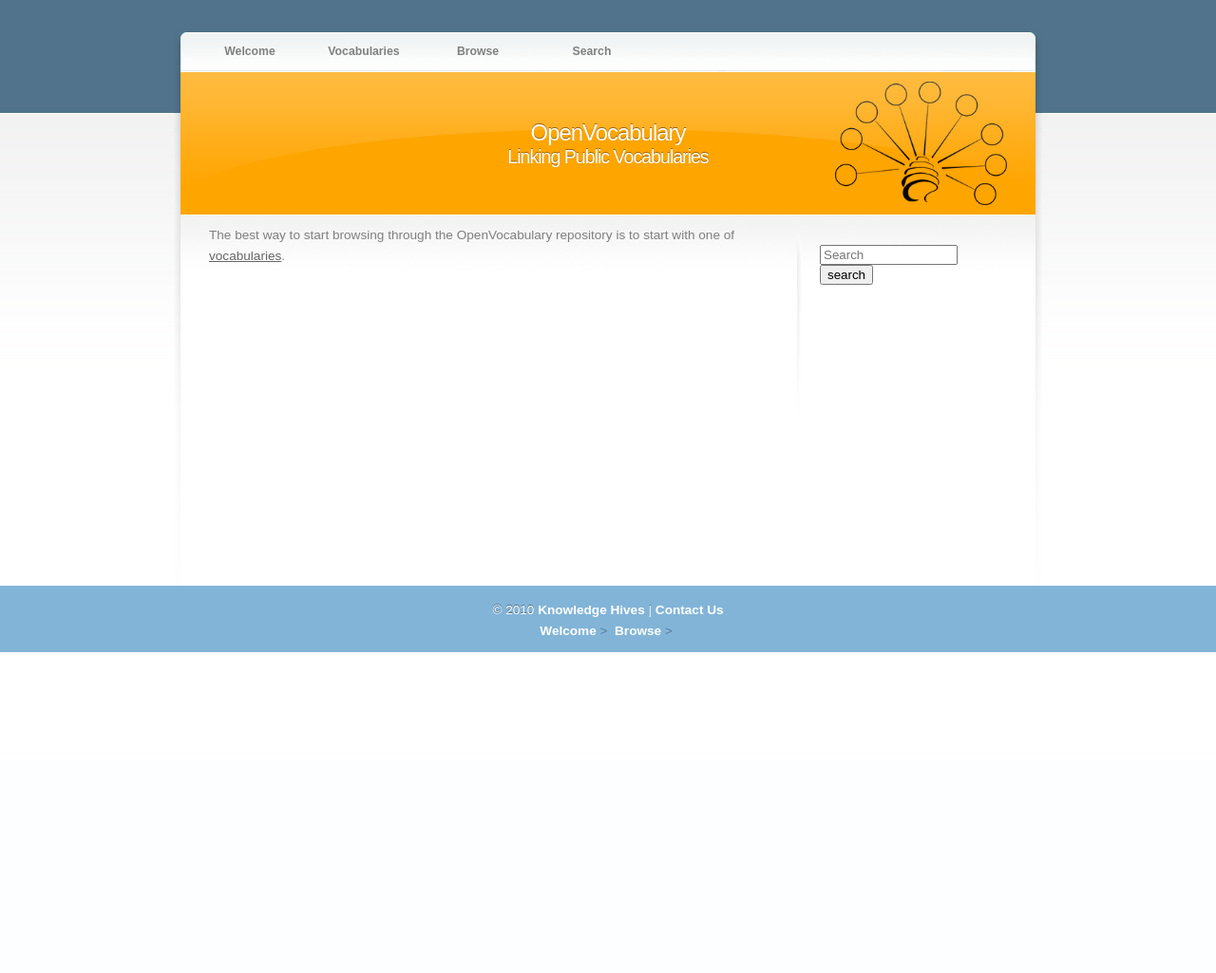
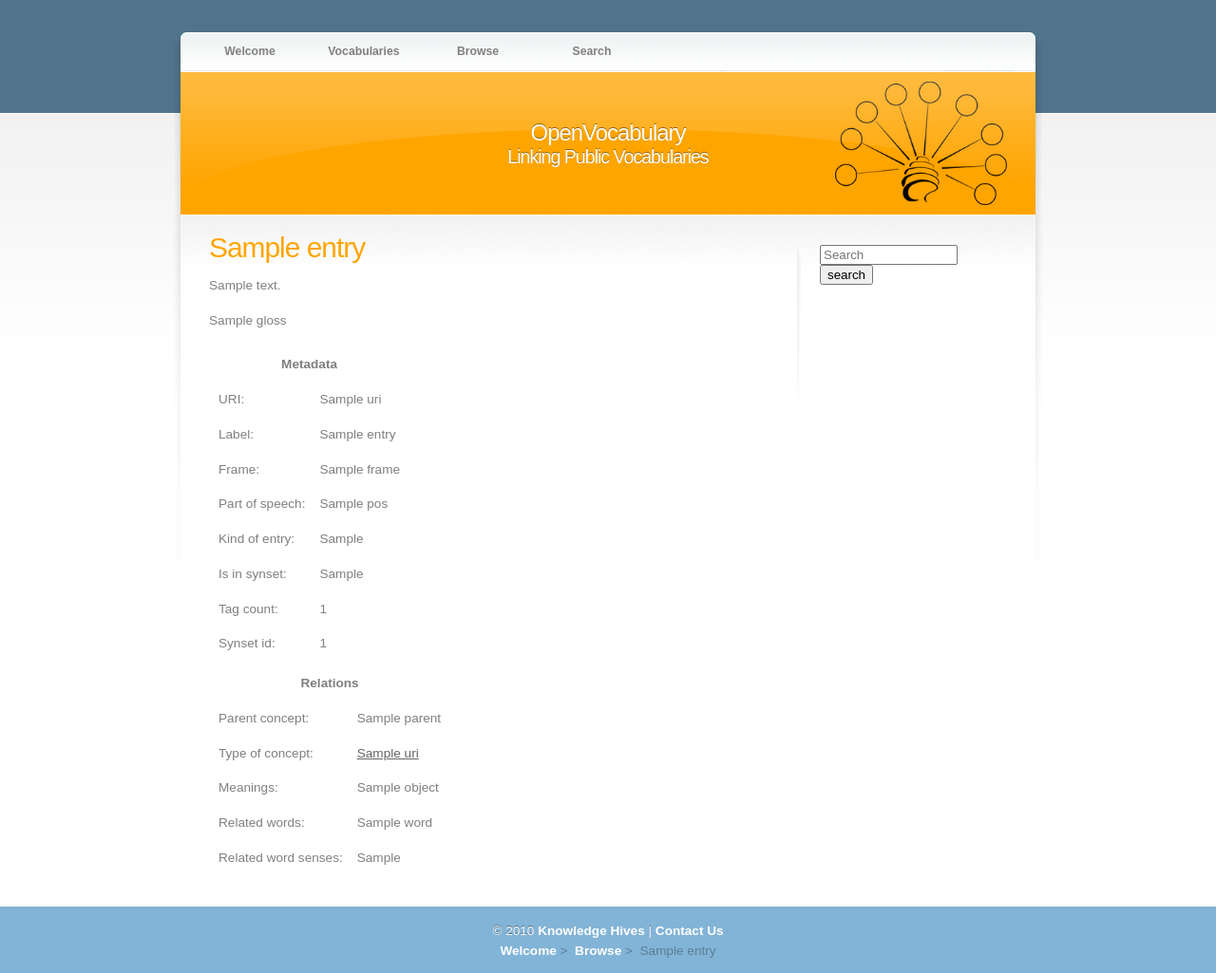
Before and after one commit to knowledgehives-opensource/openvocabulary, a Django app: template ov/templates/basic/lookup.html in a window 1280 px wide. Shown: the whole page at 95% size. Before the commit the page ends 687 px from the top, so only its background shows below. Run offline with Django 3.2, Linux system fonts and the light colour scheme; the template is opened without the code that fills it: most values are stand-ins (such as "Sample title", 1, 10 or a date in 2020).

Commit message:
lookup works

```diff
--- a/ov/templates/basic/lookup.html
+++ b/ov/templates/basic/lookup.html
@@ -1,16 +1,142 @@
 {% extends "basic/template.html" %}
+{% load extras %}
 
-{% block page_title %}OpenVocabulary.info | Browse Vocabularies{% endblock %}
+{% block page_title %}OpenVocabulary.info | {% if entry %}{{ entry.get_label }}{% else %}Browse Vocabularies{% endif %}{% endblock %}
 
 {% block page_content %}
-	The best way to start browsing through the OpenVocabulary repository is to start with one of <a href="/vocabularies/" rel="self" title="Vocabularies">vocabularies</a>.
+	{% if entry %}
+		<div class="oventry">
+			<h1>{{ entry.get_label }}</h1>
+			{% if entry.description %}
+				<p class="description">{% autoescape off %}
+					{{ entry.description }}
+				{% endautoescape %}</p>
+			{% endif %}
+			{% if entry.gloss %}
+				<p class="gloss">{% autoescape off %}
+					{{ entry.gloss }}
+				{% endautoescape %}</p>
+			{% endif %}
+
+			<table border="0" cellspacing="5" cellpadding="5">
+				<tr><th colspan='2'>Metadata</th></tr>
+				<tr><td>URI:</td><td>{{ entry.uri }}</td></tr>
+				{% if entry.scheme %}
+					<tr><td>In scheme:</td><td><a href="/vocabularies?uri={{ entry.context.uri }}" title="Show scheme {{ entry.context.label }}">{{ entry.context }}</a></td></tr>
+				{% endif %}
+				{% if entry.label  %}
+					<tr><td>Label:</td><td>{{ entry.label }}</td></tr>
+				{% endif %}
+				{% if entry.lexical_form  %}
+					<tr><td>Lexical form:</td><td>{{ entry.lexical_form }}</td></tr>
+				{% endif %}
+				{% if entry.frame %}
+					<tr><td>Frame:</td><td>{{ entry.frame }}</td></tr>
+				{% endif %}
+				{% if entry.pos %}
+					<tr><td>Part of speech:</td><td>{{ entry.pos|expand_dict:'DICT_PART_OF_SPEECH' }}</td></tr>
+				{% endif %}
+				{% if entry.type_tag %}
+					<tr><td>Kind of entry:</td><td>{{ entry.type_tag|capfirst }}</td></tr>
+				{% endif %}
+				{% if entry.in_synset %}
+					<tr><td>Is in synset:</td><td>{{ entry.in_synset|create_entry_anchor:'Show related synset' }}</td></tr>
+				{% endif %}
+				{% if entry.tag_count %}
+					<tr><td>Tag count:</td><td>{{ entry.tag_count }}</td></tr>
+				{% endif %}
+				{% if entry.synset_id %}
+					<tr><td>Synset id:</td><td>{{ entry.synset_id }}</td></tr>
+				{% endif %}
+
+			</table>
+
+			{# Relations to other entries #}
+
+			<table border="0" cellspacing="5" cellpadding="5">
+				<tr><th colspan='2'>Relations</th></tr>
+				{% if entry.parent %}
+				<tr><td>Parent concept:</td><td>{{ entry.parent|create_entry_anchor:'Show parent concept' }}</td></tr>
+				{% endif %}
+				{% for type in entry.types.all  %}
+					{% if forloop.first %}
+					<tr><td rowspan="{{ entry.types|length }}">Type of concept:</td>
+					{% endif %}
+					<td><a href="{{ type.uri }}" title="Get more info about this type of concepts">{{ type.uri }}</a></td>
+					{% if forloop.first %}
+					</tr>
+					{% endif %}
+				{% endfor %}
+				{% if entry.relations %}
+					{% for ref in entry|list_entry_relations %}
+						<tr><td>{{ ref.relation|expand_dict:'DICT_ENTRY_RELATION_TYPES' }}</td><td>{{ ref.object|create_entry_anchor:'show relation' }}</td></tr>
+					{% endfor %}
+				{% endif %}
+				{% for meaning in entry.meanings.all  %}
+					{% if forloop.first %}
+					<tr><td rowspan="{{ entry.meanings|length }}">Meanings:</td>
+					{% endif %}
+					<td>{{ ref.object|create_entry_anchor:'Show relation' }}</td>
+					{% if forloop.first %}
+					</tr>
+					{% endif %}
+				{% endfor %}
+				{% for word in entry.words.all %}
+					{% if forloop.first %}
+					<tr><td rowspan="{{ entry.words|length }}">Related words:</td>
+					{% endif %}
+					<td>{{ word|create_entry_anchor:'Show related words' }}</td>
+					{% if forloop.first %}
+					</tr>
+					{% endif %}
+				{% endfor %}
+				{% for word_sense in entry.word_senses.all %}
+					{% if forloop.first %}
+					<tr><td rowspan="{{ entry.word_senses|length }}">Related word senses:</td>
+					{% endif %}
+					<td>{{ word_sense|create_entry_anchor:'Show related word senses' }}</td>
+					{% if forloop.first %}
+					</tr>
+					{% endif %}
+				{% endfor %}
+				{% if entry.triples %}
+					{% for ref in entry|list_entry_triples %}
+						<tr>
+							<td><a href="{{ ref.predicate.uri }}" title="See more information about {{ ref.predicate.label }} predicate">{{ ref.predicate.label }}</a></td>
+							<td>
+								{% if ref.object %}
+									{% with ref.object|get_entry as object_entry %}
+										{% if object_entry %}
+										{{ object_entry|create_entry_anchor:'Show related entry' }}
+										{% else %}
+										<a href="{{ ref.object.uri }}" title='Show related resource'>{{ ref.object.label }}</a>
+										{% endif %}
+									{% endwith %}
+								{% else %}
+									<span class="literal" {% if ref.literal_lang %}xml:lang="{{ ref.literal_lang }}"{% endif %}>{{ ref.literal }}</span>
+								{% endif %}
+							</td>
+						</tr>
+					{% endfor %}
+				{% endif %}
+			</table>
+		    {# is_root = models.BooleanField(default=False) #}
+			{# TODO: IMPORTANT reversed properties #}
+		</div>
+
+	{% else %}
+		The best way to start browsing through the OpenVocabulary repository is to start with one of <a href="/vocabularies/" rel="self" title="Vocabularies">vocabularies</a>.
+	{% endif %}
 {% endblock %}
 
 
 {% block page_breadcrumbs %}
 	<ul>
-		<li><a href="/">Welcome</a>&nbsp;>&nbsp;</li>
-		<li><a href="/vocabularies/lookup">Browse</a>&nbsp;>&nbsp;</li>
+		<li><a href="/" title="Welcome page">Welcome</a>&nbsp;>&nbsp;</li>
+		<li><a href="/vocabularies/lookup" title="Browsing section">Browse</a>&nbsp;>&nbsp;</li>
+		{% if entry %}
+		<li>{{ entry|create_entry_anchor:'This entry' }}</li>
+		{% endif %}
 		{# add current lookup #}
 	</ul>
 {% endblock %}
--- a/ov/urls.py
+++ b/ov/urls.py
@@ -8,6 +8,7 @@
     (r'vocabularies/lookup$',                           'lookup_concept'),
     (r'html/(?P<path>(?:taxonomies|thesauri)[/].+)$',   'lookup_concept'),
     (r'data/(?P<path>(?:taxonomies|thesauri)[/].+)',    'rdfdata'),
+#    (r'json/(?P<path>(?:taxonomies|thesauri)[/].+)',    'rdfdata'),
     (r'(?P<path>(?:taxonomies|thesauri)[/].+)',         'redirect'),
 #    (r'search/(books|creators|publishers|expressions)', 'search'),
 #    (r'id/(?P<path>books/(?:isbn|sku)/[\d\w-]+)', 'redirect'),
--- a/ov/views.py
+++ b/ov/views.py
@@ -63,13 +63,13 @@
 def lookup_concept(request, path=None):
     state = "lookup"
     accept = request.META.get("HTTP_ACCEPT", "")
-    result = None
+    entry = None
     if path:
         uri = BASE_OV_PATH + path
     else:
-        uri = request.GET.get('uri', '')
+        uri = request.GET.get('uri', None)
     if uri:
-        result = Entry.objects.lookup(uri) if id != '' else None
+        entry = Entry.objects.lookup(uri)
     site_name = request.get_host()
     return render_to_response('basic/lookup.html', locals())#, mimetype="application/xhtml+xml")
 
```
Also changed, not shown: fixuri.py (added, +69 -0 lines), ov/models.py (+18 -8 lines), ov/templatetags/extras.py (+49 -2 lines).
